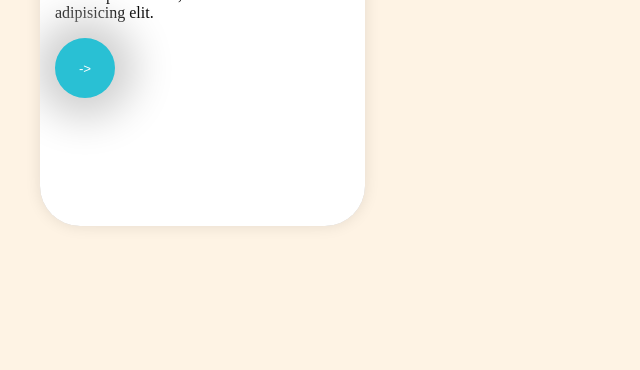
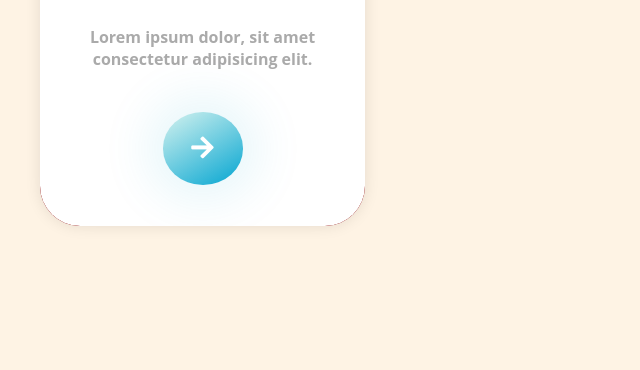
Before and after one commit to kaeuchoa/mobile-carousel-js, a plain HTML site: page task-manager/javascript/index.html in a window 1280 px wide. Shown: the part 430-800 px from the top of the page, without its empty margins (0-640 px from the left). Drawn offline with Linux system fonts and the light colour scheme.

Commit message:
more work on content button, title and text

```diff
--- a/task-manager/javascript/css/style.css
+++ b/task-manager/javascript/css/style.css
@@ -2,8 +2,10 @@
     --main-bg: #fef3e4;
     --primary-color: rgb(41, 192, 212);
 
-    --glow-effect: 0 0 40px 20px rgb(207, 207, 207);
+    --glow-effect: 0 0 50px 15px rgba(3, 165, 209, .1);
 }
+
+@import url('https://fonts.googleapis.com/css2?family=Open+Sans&family=Roboto&display=swap');
 
 /*
  * General styles
--- a/task-manager/javascript/css/tutorial-carousel.css
+++ b/task-manager/javascript/css/tutorial-carousel.css
@@ -3,34 +3,59 @@
     height: 100%;
     display: flex;
     flex-direction: column;
+    color: #333;
+    position: relative;
 }
 
 .carousel__img {
-    flex-grow: 1;
-    max-height: 55%;
-    /* background-color: coral; */
+    position: absolute;
+    top: 0;
+    height: 100%;
+    width: 100%;
+    background: brown;
 }
 
 .carousel__content {
-    height: 45%;
+    max-height: 45%;
+    flex-grow: 1;
     background-color: #fff;
     border-radius: 40px;
     padding: 15px;
+    display: flex;
+    flex-direction: column;
+    align-items: center;
+    position: absolute;
+    bottom: 0;
 }
 
 .carousel__paging {}
 
-.carousel__title {}
+.carousel__title {
+    font-family: 'Roboto', sans-serif;
+    font-size: 2.0rem;
+}
 
-.carousel__text {}
+.carousel__text {
+    font-family: 'Open Sans', sans-serif;
+    color: #aaa;
+}
+
+.carousel__title,
+.carousel__text {
+    font-weight: bold;
+    text-align: center;
+}
 
 .carousel__btn {
     border: none;
     border-radius: 50%;
-    width: 60px;
-    height: 60px;
-    background-color: #ccc;
+    width: 80px;
+    height:860px;
+    background-image: linear-gradient(149deg, rgb(214,243,239),rgb(3, 165, 209));
     box-shadow: var(--glow-effect);
+    margin: 26px 0;
+    font-size: 1.6rem;
+    cursor: pointer;
 }
 
 .carousel__btn--primary {
--- a/task-manager/javascript/index.html
+++ b/task-manager/javascript/index.html
@@ -5,8 +5,10 @@
     <meta name="viewport" content="width=device-width, initial-scale=1.0">
     <title>Document</title>
     <script defer src="js/main.js"></script>
+    <link rel="stylesheet" href="https://cdnjs.cloudflare.com/ajax/libs/font-awesome/5.15.2/css/all.min.css" integrity="sha512-HK5fgLBL+xu6dm/Ii3z4xhlSUyZgTT9tuc/hSrtw6uzJOvgRr2a9jyxxT1ely+B+xFAmJKVSTbpM/CuL7qxO8w==" crossorigin="anonymous" />
     <link rel="stylesheet" href="css/style.css">
     <link rel="stylesheet" href="css/tutorial-carousel.css">
+    <!-- https://dribbble.com/shots/15165643-Task-manager-Mobile-App -->
 </head>
 <body class="body-bg">
     <main class="container">
@@ -25,7 +27,7 @@
                 <div class="carousel__paging"></div>
                 <h1 class="carousel__title">Sample Title</h1>
                 <p class="carousel__text"> Lorem ipsum dolor, sit amet consectetur adipisicing elit.</p>
-                <button class="carousel__btn carousel__btn--primary carousel__btn--right">-></button>
+                <button class="carousel__btn carousel__btn--primary carousel__btn--right"><i class="fas fa-arrow-right"></i></button>
             </div>
         </section>
     </template>
```
